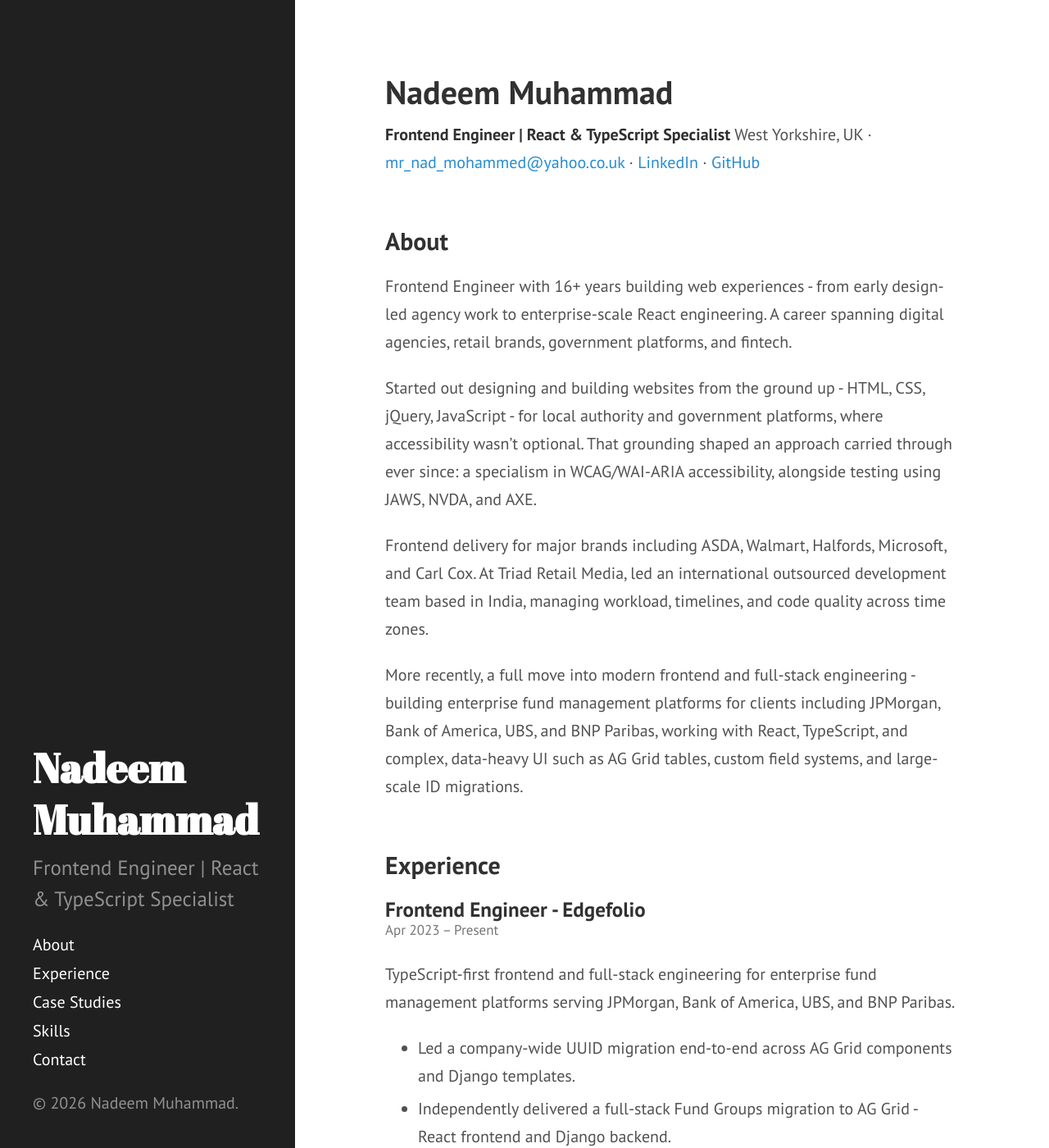
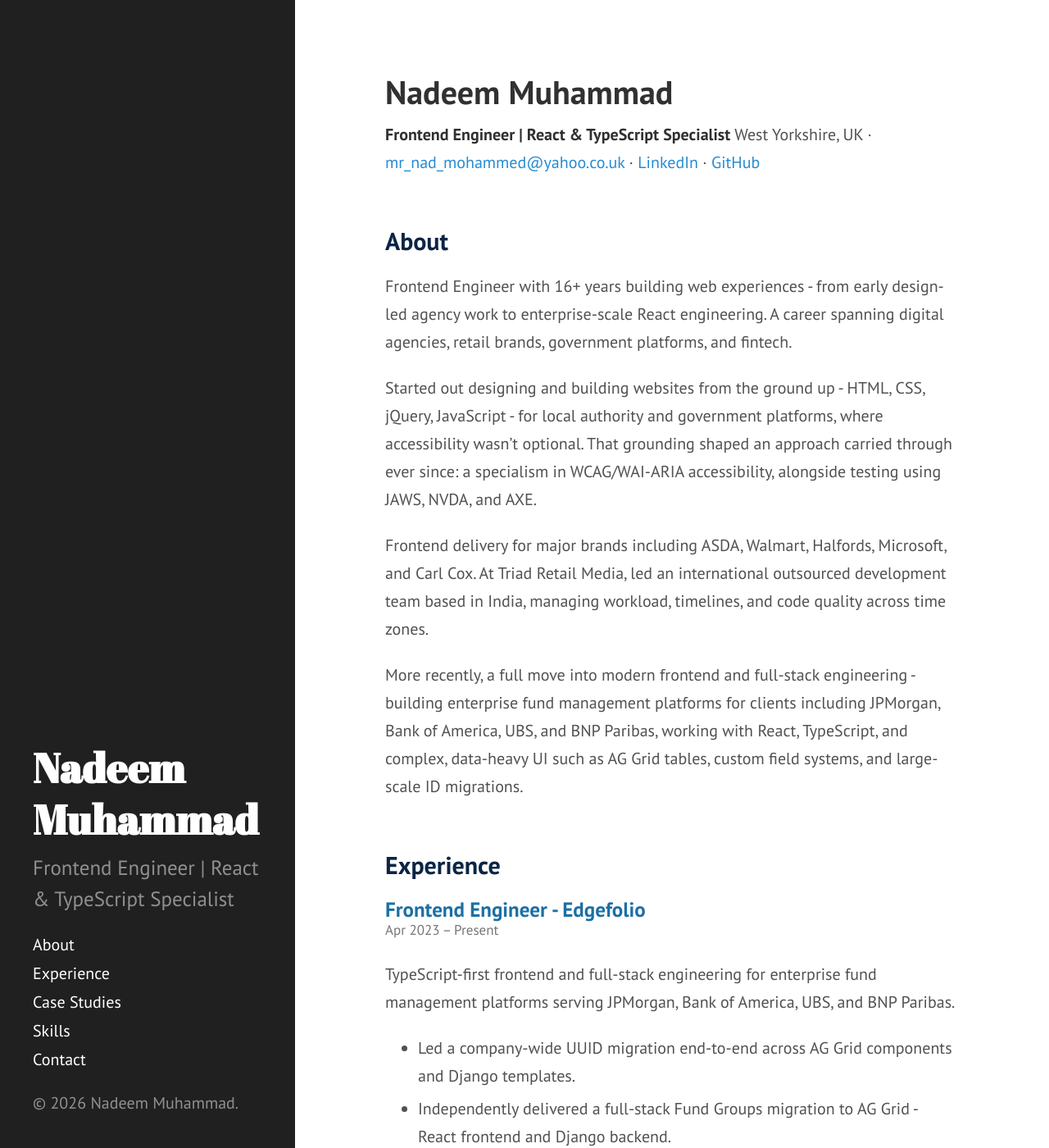
Before and after one commit to nadeem-muhammad/nadeem-muhammad.github.io, a Jekyll site: the page built from index.md, in a window 1280 px wide and 1400 px high. Shown: the whole window at 82% size. Built offline with Jekyll 4.4.1, drawn with Linux system fonts in a browser that asks for light colours.

Commit message:
Add styles for section headings and accent lines

```diff
--- a/public/css/hyde.css
+++ b/public/css/hyde.css
@@ -273,3 +273,13 @@ a.sidebar-nav-item:focus {
   color: #767676;
   margin-bottom: .5rem;
 }
+
+/* Navy for main section headings */
+.content h2 {
+  color: #0b2545;
+}
+
+/* Blue accent for role/company lines */
+.content h3 {
+  color: #1d6fa5;
+}
```
